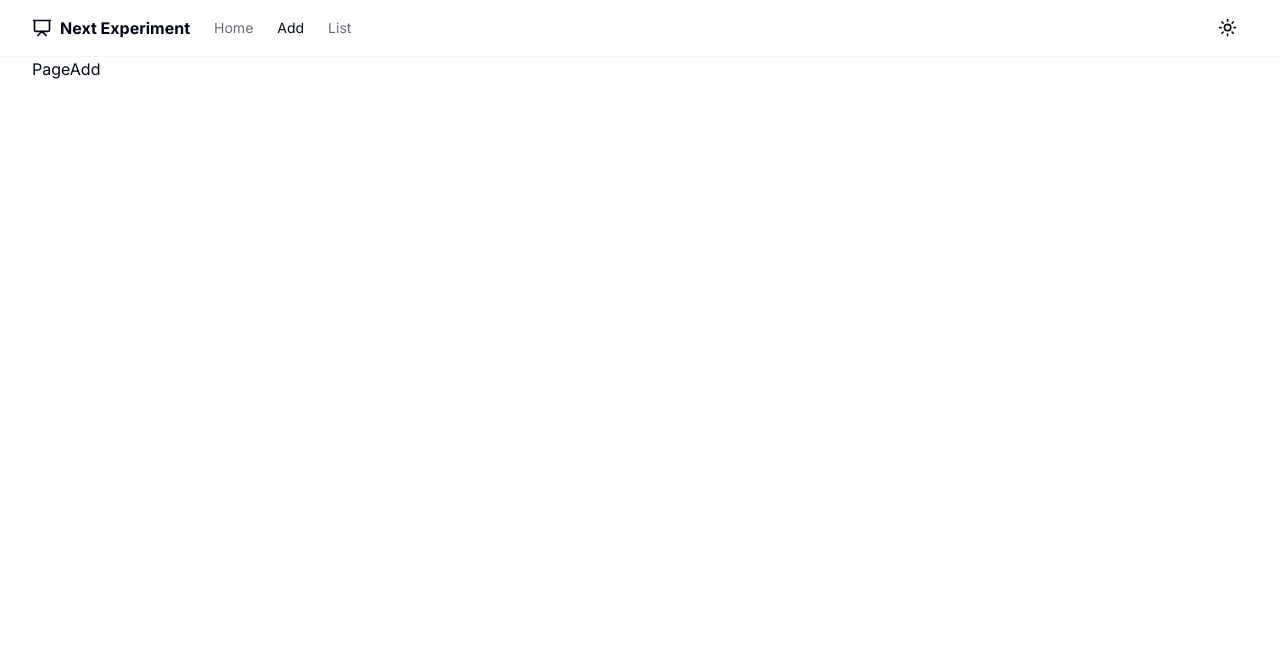
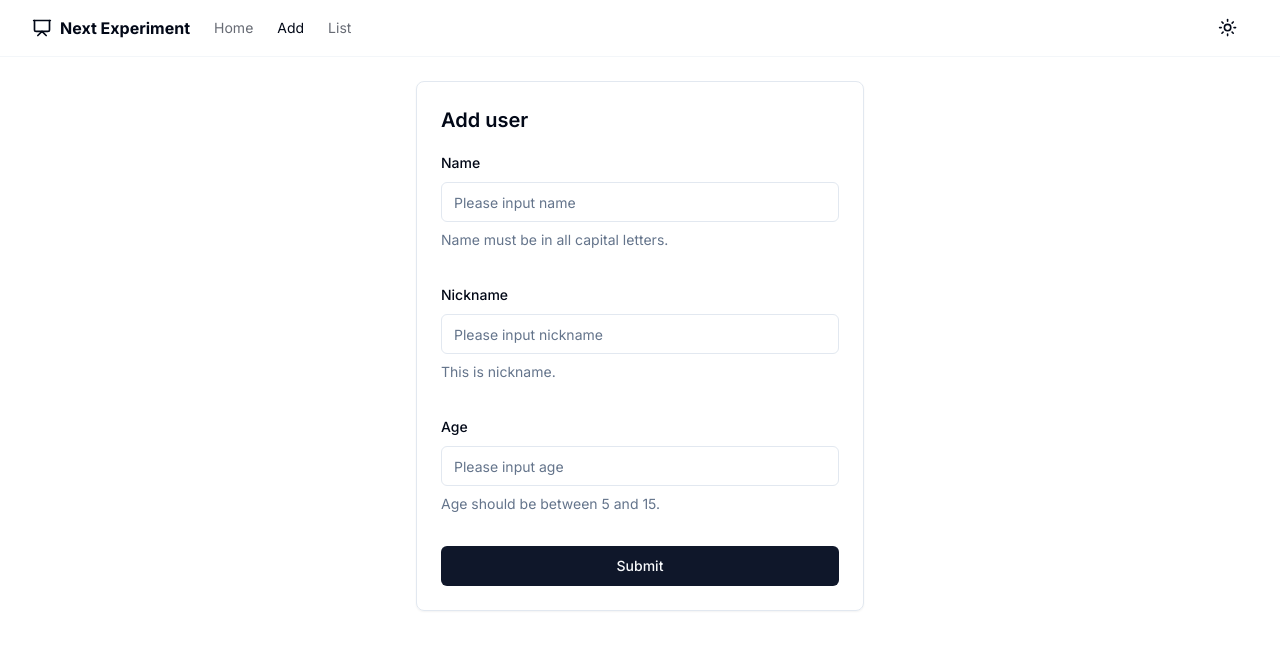
Before and after one commit to ijoshwang/next-experiment, a Next.js app: page /add in a window 1280 px wide. Shown: the top 650 px of the page. Built offline with nearby package versions, Linux system fonts and the light colour scheme.

Commit message:
feat: add basic from

```diff
--- a/package.json
+++ b/package.json
@@ -9,7 +9,9 @@
     "lint": "next lint"
   },
   "dependencies": {
+    "@hookform/resolvers": "^3.9.0",
     "@radix-ui/react-dialog": "^1.1.1",
+    "@radix-ui/react-label": "^2.1.0",
     "@radix-ui/react-scroll-area": "^1.1.0",
     "@radix-ui/react-slot": "^1.1.0",
     "class-variance-authority": "^0.7.0",
@@ -19,8 +21,10 @@
     "next-themes": "^0.3.0",
     "react": "^18.2.0",
     "react-dom": "^18.2.0",
+    "react-hook-form": "^7.52.2",
     "tailwind-merge": "^2.4.0",
-    "tailwindcss-animate": "^1.0.7"
+    "tailwindcss-animate": "^1.0.7",
+    "zod": "^3.23.8"
   },
   "devDependencies": {
     "@types/node": "^20",
--- /dev/null
+++ b/src/app/add/FormAdd.tsx
@@ -0,0 +1,129 @@
+'use client';
+
+import React from 'react';
+import { z } from 'zod';
+import { useForm } from 'react-hook-form';
+import { zodResolver } from '@hookform/resolvers/zod';
+import { Button } from '@/components/ui/button';
+import {
+  Form,
+  FormControl,
+  FormDescription,
+  FormField,
+  FormItem,
+  FormLabel,
+  FormMessage,
+} from '@/components/ui/form';
+import { Input } from '@/components/ui/input';
+import { VALIDATION_MESSAGE } from '@/config';
+
+/**
+ * Validation:
+ * The name field should only take strings, and it must be all capital letters
+ * The nickname should not have any restrictions
+ * The age should be between 5 and 15
+ */
+const formSchema = z.object({
+  name: z.string().regex(/^[A-Z\s]+$/, {
+    message: VALIDATION_MESSAGE.name,
+  }),
+  nickname: z
+    .string({
+      required_error: VALIDATION_MESSAGE.nickname,
+    })
+    .min(1, {
+      message: 'Nickname is required',
+    }),
+  age: z
+    .string()
+    .transform((val) => (val === '' ? undefined : parseInt(val, 10)))
+    .pipe(
+      z
+        .number({
+          required_error: 'Age is required',
+        })
+        .min(5, {
+          message: VALIDATION_MESSAGE.age,
+        })
+        .max(15, {
+          message: VALIDATION_MESSAGE.age,
+        })
+        .nullable()
+    ),
+});
+
+const FormAdd = () => {
+  const form = useForm<z.infer<typeof formSchema>>({
+    resolver: zodResolver(formSchema),
+    defaultValues: {
+      name: '',
+      nickname: '',
+      age: null,
+    },
+  });
+
+  function onSubmit(values: z.infer<typeof formSchema>) {
+    console.log(values);
+  }
+
+  return (
+    <div>
+      <Form {...form}>
+        <form onSubmit={form.handleSubmit(onSubmit)} className="space-y-8">
+          <FormField
+            control={form.control}
+            name="name"
+            render={({ field }) => (
+              <FormItem>
+                <FormLabel>Name</FormLabel>
+                <FormControl>
+                  <Input placeholder="Please input name" {...field} />
+                </FormControl>
+                <FormDescription>{VALIDATION_MESSAGE.name}</FormDescription>
+                <FormMessage />
+              </FormItem>
+            )}
+          />
+          <FormField
+            control={form.control}
+            name="nickname"
+            render={({ field }) => (
+              <FormItem>
+                <FormLabel>Nickname</FormLabel>
+                <FormControl>
+                  <Input placeholder="Please input nickname" {...field} />
+                </FormControl>
+                <FormDescription>This is nickname.</FormDescription>
+                <FormMessage />
+              </FormItem>
+            )}
+          />
+          <FormField
+            control={form.control}
+            name="age"
+            render={({ field }) => (
+              <FormItem>
+                <FormLabel>Age</FormLabel>
+                <FormControl>
+                  <Input
+                    type="number"
+                    placeholder="Please input age"
+                    {...field}
+                    value={field.value ?? ''}
+                  />
+                </FormControl>
+                <FormDescription>{VALIDATION_MESSAGE.age}</FormDescription>
+                <FormMessage />
+              </FormItem>
+            )}
+          />
+          <Button type="submit" className="w-full">
+            Submit
+          </Button>
+        </form>
+      </Form>
+    </div>
+  );
+};
+
+export default FormAdd;
--- a/src/app/add/page.tsx
+++ b/src/app/add/page.tsx
@@ -1,9 +1,13 @@
-import React from 'react'
+import React from 'react';
+import FormAdd from './FormAdd';
 
 const PageAdd = () => {
   return (
-    <div className='container'>PageAdd</div>
-  )
-}
+    <div className="flex flex-col gap-4 w-full p-6 sm:max-w-md justify-center mx-auto rounded-lg border shadow-sm">
+      <h2 className="text-xl font-semibold">Add user</h2>
+      <FormAdd />
+    </div>
+  );
+};
 
-export default PageAdd
+export default PageAdd;
--- a/src/app/layout.tsx
+++ b/src/app/layout.tsx
@@ -1,21 +1,21 @@
-import type { Metadata } from "next"
-import { Inter } from "next/font/google"
-import "./globals.css"
-import { siteConfig } from "@/config/site"
-import { ThemeProvider } from "@/components/ThemeProvider"
-import Header from "@/components/Header/Header"
+import type { Metadata } from 'next';
+import { Inter } from 'next/font/google';
+import './globals.css';
+import { siteConfig } from '@/config/site';
+import { ThemeProvider } from '@/components/ThemeProvider';
+import Header from '@/components/Header/Header';
 
-const inter = Inter({ subsets: ["latin"] })
+const inter = Inter({ subsets: ['latin'] });
 
 export const metadata: Metadata = {
   title: siteConfig.name,
   description: siteConfig.description,
-}
+};
 
 export default function RootLayout({
   children,
 }: Readonly<{
-  children: React.ReactNode
+  children: React.ReactNode;
 }>) {
   return (
     <html lang="en">
@@ -28,10 +28,12 @@
         >
           <div>
             <Header />
-            {children}
+            <main className="w-full px-4 md:px-8 py-6 flex flex-col sm:max-w-7xl m-auto">
+              {children}
+            </main>
           </div>
         </ThemeProvider>
       </body>
     </html>
-  )
+  );
 }
--- /dev/null
+++ b/src/components/ui/form.tsx
@@ -0,0 +1,179 @@
+'use client';
+
+import * as React from 'react';
+import * as LabelPrimitive from '@radix-ui/react-label';
+import { Slot } from '@radix-ui/react-slot';
+import {
+  Controller,
+  ControllerProps,
+  FieldPath,
+  FieldValues,
+  FormProvider,
+  useFormContext,
+} from 'react-hook-form';
+
+import { cn } from '@/lib/utils';
+import { Label } from '@/components/ui/label';
+
+const Form = FormProvider;
+
+type FormFieldContextValue<
+  TFieldValues extends FieldValues = FieldValues,
+  TName extends FieldPath<TFieldValues> = FieldPath<TFieldValues>
+> = {
+  name: TName;
+};
+
+const FormFieldContext = React.createContext<FormFieldContextValue>(
+  {} as FormFieldContextValue
+);
+
+const FormField = <
+  TFieldValues extends FieldValues = FieldValues,
+  TName extends FieldPath<TFieldValues> = FieldPath<TFieldValues>
+>({
+  ...props
+}: ControllerProps<TFieldValues, TName>) => {
+  return (
+    <FormFieldContext.Provider value={{ name: props.name }}>
+      <Controller {...props} />
+    </FormFieldContext.Provider>
+  );
+};
+
+const useFormField = () => {
+  const fieldContext = React.useContext(FormFieldContext);
+  const itemContext = React.useContext(FormItemContext);
+  const { getFieldState, formState } = useFormContext();
+
+  const fieldState = getFieldState(fieldContext.name, formState);
+
+  if (!fieldContext) {
+    throw new Error('useFormField should be used within <FormField>');
+  }
+
+  const { id } = itemContext;
+
+  return {
+    id,
+    name: fieldContext.name,
+    formItemId: `${id}-form-item`,
+    formDescriptionId: `${id}-form-item-description`,
+    formMessageId: `${id}-form-item-message`,
+    ...fieldState,
+  };
+};
+
+type FormItemContextValue = {
+  id: string;
+};
+
+const FormItemContext = React.createContext<FormItemContextValue>(
+  {} as FormItemContextValue
+);
+
+const FormItem = React.forwardRef<
+  HTMLDivElement,
+  React.HTMLAttributes<HTMLDivElement>
+>(({ className, ...props }, ref) => {
+  const id = React.useId();
+
+  return (
+    <FormItemContext.Provider value={{ id }}>
+      <div ref={ref} className={cn('space-y-2', className)} {...props} />
+    </FormItemContext.Provider>
+  );
+});
+FormItem.displayName = 'FormItem';
+
+const FormLabel = React.forwardRef<
+  React.ElementRef<typeof LabelPrimitive.Root>,
+  React.ComponentPropsWithoutRef<typeof LabelPrimitive.Root>
+>(({ className, ...props }, ref) => {
+  const { error, formItemId } = useFormField();
+
+  return (
+    <Label
+      ref={ref}
+      className={cn(error && 'text-destructive', className)}
+      htmlFor={formItemId}
+      {...props}
+    />
+  );
+});
+FormLabel.displayName = 'FormLabel';
+
+const FormControl = React.forwardRef<
+  React.ElementRef<typeof Slot>,
+  React.ComponentPropsWithoutRef<typeof Slot>
+>(({ ...props }, ref) => {
+  const { error, formItemId, formDescriptionId, formMessageId } =
+    useFormField();
+
+  return (
+    <Slot
+      ref={ref}
+      id={formItemId}
+      aria-describedby={
+        !error
+          ? `${formDescriptionId}`
+          : `${formDescriptionId} ${formMessageId}`
+      }
+      aria-invalid={!!error}
+      {...props}
+    />
+  );
+});
+FormControl.displayName = 'FormControl';
+
+const FormDescription = React.forwardRef<
+  HTMLParagraphElement,
+  React.HTMLAttributes<HTMLParagraphElement>
+>(({ className, ...props }, ref) => {
+  const { formDescriptionId } = useFormField();
+
+  return (
+    <p
+      ref={ref}
+      id={formDescriptionId}
+      className={cn('text-sm text-muted-foreground', className)}
+      {...props}
+    />
+  );
+});
+FormDescription.displayName = 'FormDescription';
+
+const FormMessage = React.forwardRef<
+  HTMLParagraphElement,
+  React.HTMLAttributes<HTMLParagraphElement>
+>(({ className, children, ...props }, ref) => {
+  const { error, formMessageId } = useFormField();
+  const body = error ? String(error?.message) : children;
+
+  if (!body) {
+    return null;
+  }
+
+  return (
+    <p
+      ref={ref}
+      id={formMessageId}
+      className={cn('text-sm font-medium text-destructive', className)}
+      {...props}
+    >
+      {body}
+    </p>
+  );
+});
+FormMessage.displayName = 'FormMessage';
+
+export {
+  useFormField,
+  Form,
+  FormItem,
+  FormLabel,
+  FormControl,
+  FormDescription,
+  FormMessage,
+  FormField,
+};
--- /dev/null
+++ b/src/components/ui/input.tsx
@@ -0,0 +1,25 @@
+import * as React from 'react';
+
+import { cn } from '@/lib/utils';
+
+export interface InputProps
+  extends React.InputHTMLAttributes<HTMLInputElement> {}
+
+const Input = React.forwardRef<HTMLInputElement, InputProps>(
+  ({ className, type, ...props }, ref) => {
+    return (
+      <input
+        type={type}
+        className={cn(
+          'flex h-10 w-full rounded-md border border-input bg-background px-3 py-2 text-sm ring-offset-background file:border-0 file:bg-transparent file:text-sm file:font-medium placeholder:text-muted-foreground focus-visible:outline-none focus-visible:ring-2 focus-visible:ring-ring focus-visible:ring-offset-2 disabled:cursor-not-allowed disabled:opacity-50',
+          className
+        )}
+        ref={ref}
+        {...props}
+      />
+    );
+  }
+);
+Input.displayName = 'Input';
+
+export { Input };
--- /dev/null
+++ b/src/components/ui/label.tsx
@@ -0,0 +1,26 @@
+'use client';
+
+import * as React from 'react';
+import * as LabelPrimitive from '@radix-ui/react-label';
+import { cva, type VariantProps } from 'class-variance-authority';
+
+import { cn } from '@/lib/utils';
+
+const labelVariants = cva(
+  'text-sm font-medium leading-none peer-disabled:cursor-not-allowed peer-disabled:opacity-70'
+);
+
+const Label = React.forwardRef<
+  React.ElementRef<typeof LabelPrimitive.Root>,
+  React.ComponentPropsWithoutRef<typeof LabelPrimitive.Root> &
+    VariantProps<typeof labelVariants>
+>(({ className, ...props }, ref) => (
+  <LabelPrimitive.Root
+    ref={ref}
+    className={cn(labelVariants(), className)}
+    {...props}
+  />
+));
+Label.displayName = LabelPrimitive.Root.displayName;
+
+export { Label };
--- a/src/config/index.ts
+++ b/src/config/index.ts
@@ -1,16 +1,22 @@
-import { NavItem } from "@/types/nav";
+import { NavItem } from '@/types/nav';
 
 export const navConfig: NavItem[] = [
   {
-    title: "Home",
-    href: '/'
+    title: 'Home',
+    href: '/',
   },
   {
-    title: "Add",
-    href: '/add'
+    title: 'Add',
+    href: '/add',
   },
   {
     title: 'List',
-    href: '/list'
+    href: '/list',
   },
-]
+];
+
+export const VALIDATION_MESSAGE = {
+  name: 'Name must be in all capital letters.',
+  nickname: 'Nickname is required.',
+  age: 'Age should be between 5 and 15.',
+};
```
Also changed, not shown: src/components/ui/scroll-area.tsx (+16 -16 lines), src/components/ui/sheet.tsx (+36 -36 lines), 1 other file (tests, documents, lock files or other folders).
